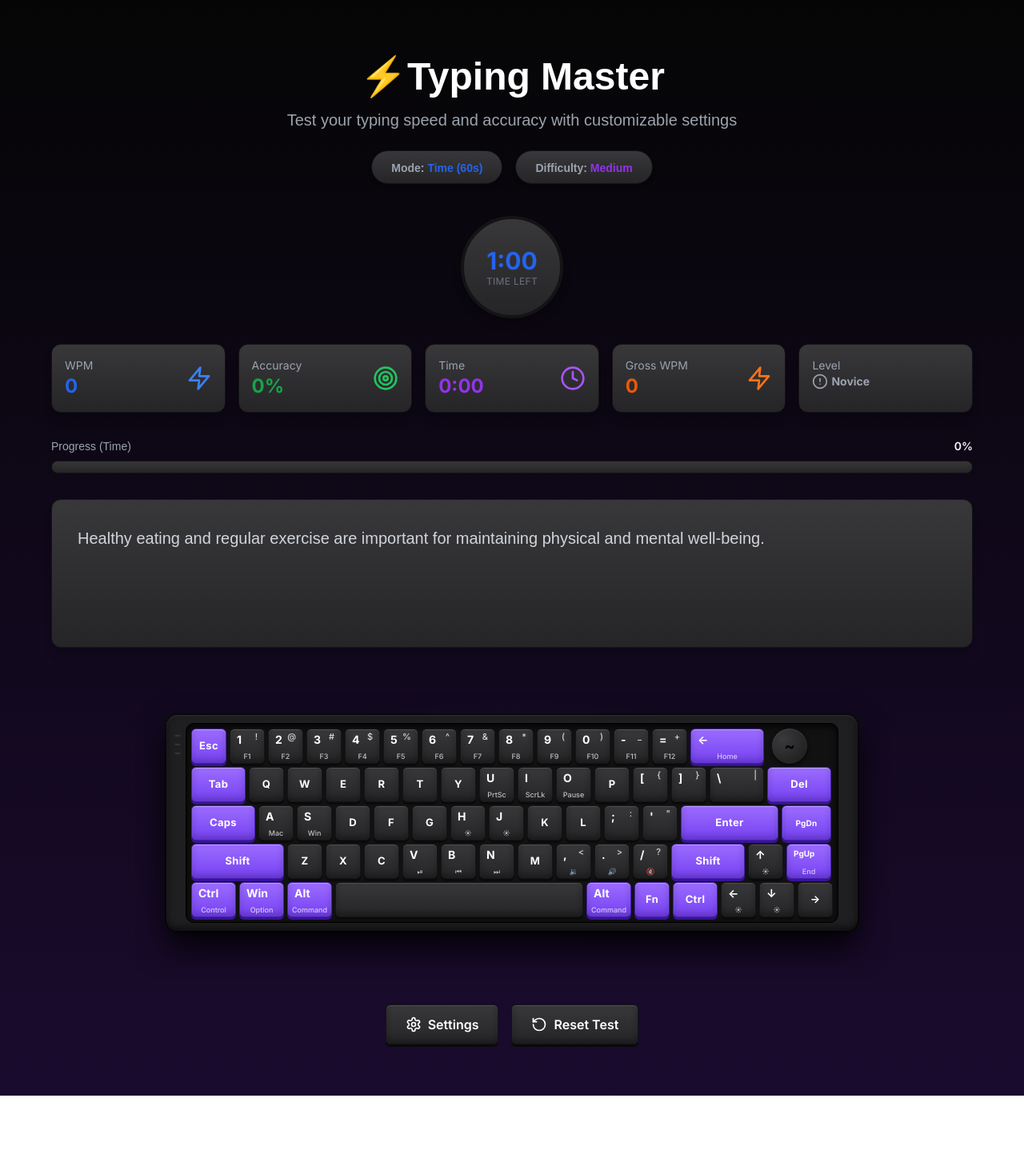
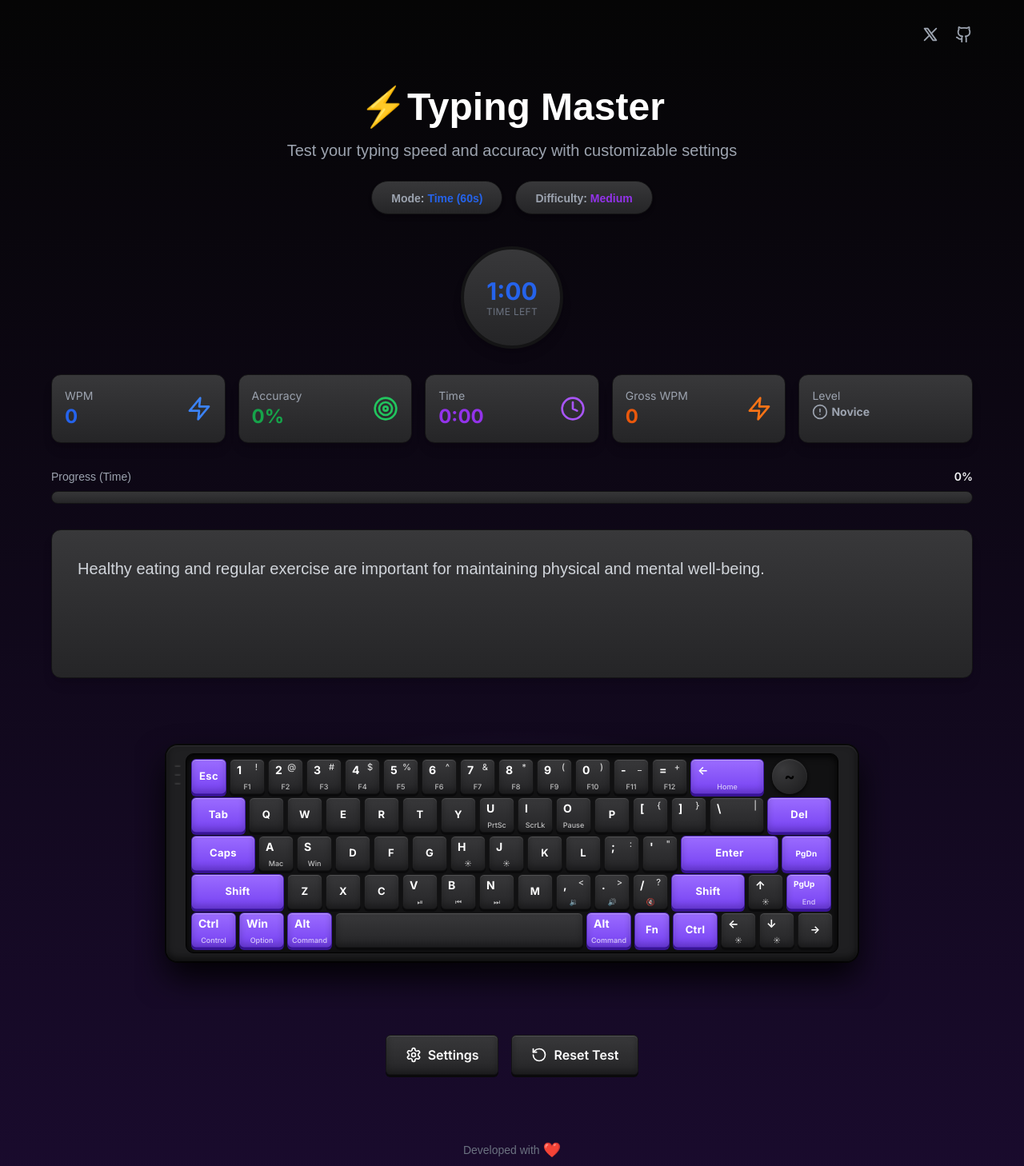
Before and after one commit to codewithdhruba01/TypeMaster, a React (Vite) app: page / in a window 1280 px wide. Shown: the top 1458 px of the page at 80% size. Before the commit the page ends 1370 px from the top, so only its background shows below. Built offline with nearby package versions, Linux system fonts and the light colour scheme; a web font is replaced by a local one.

Commit message:
feat: add social navigation links and footer, and downgrade eslint to version 8.57.1

```diff
--- a/package.json
+++ b/package.json
@@ -21,7 +21,7 @@
     "@types/react-dom": "^18.3.0",
     "@vitejs/plugin-react": "^4.3.1",
     "autoprefixer": "^10.4.18",
-    "eslint": "^10.8.0",
+    "eslint": "^8.57.1",
     "eslint-plugin-react-hooks": "^5.1.0-rc.0",
     "eslint-plugin-react-refresh": "^0.4.11",
     "globals": "^15.9.0",
--- a/src/components/TypingTest.tsx
+++ b/src/components/TypingTest.tsx
@@ -10,6 +10,7 @@ import {
   Play,
   Pause,
   Timer,
+  Github,
 } from 'lucide-react';
 import Keyboard from './Keyboard';
 
@@ -397,9 +398,25 @@ const TypingTest: React.FC = () => {
   const performance = getPerformanceLevel(stats.wpm);
 
   return (
-    <div className="min-h-screen bg-gradient-to-b from-[#050505] to-[#1a0b2e] py-8 px-4">
-      <div className="max-w-6xl mx-auto">
-        {/* Header */}
+    <div className="min-h-screen flex flex-col justify-between bg-gradient-to-b from-[#050505] to-[#1a0b2e] py-4 px-4">
+      <div>
+        {/* Navbar */}
+        <nav className="max-w-6xl mx-auto w-full flex justify-end items-center py-4 mb-4">
+          <div className="flex gap-5">
+            <a href="https://x.com/codewithdhruba" target="_blank" rel="noopener noreferrer" className="text-gray-400 hover:text-white transition-colors hover:scale-110 transform duration-200">
+              <svg xmlns="http://www.w3.org/2000/svg" width="22" height="22" viewBox="0 0 24 24" fill="none" stroke="currentColor" strokeWidth="2" strokeLinecap="round" strokeLinejoin="round">
+                <path d="M4 4l11.733 16h4.267l-11.733 -16z"></path>
+                <path d="M4 20l6.768 -6.768m2.46 -2.46l6.772 -6.772"></path>
+              </svg>
+            </a>
+            <a href="https://github.com/codewithdhruba01/TypeMaster" target="_blank" rel="noopener noreferrer" className="text-gray-400 hover:text-white transition-colors hover:scale-110 transform duration-200 flex items-center justify-center">
+              <Github className="w-[22px] h-[22px]" />
+            </a>
+          </div>
+        </nav>
+
+        <div className="max-w-6xl mx-auto">
+          {/* Header */}
         <div className="text-center mb-8 md:mb-10">
           <h1 className="text-5xl font-bold font-excon text-white mb-4 mt-10 animate-fade-in">
             ⚡Typing Master
@@ -812,6 +829,15 @@ const TypingTest: React.FC = () => {
           </div>
         )}
       </div>
+      </div>
+
+      {/* Footer */}
+      <footer className="w-full text-center mt-12 pb-4 text-gray-500 text-sm font-outfit">
+        <p className="flex items-center justify-center gap-1">
+          Developed with <span className="text-red-500 text-lg">❤️</span>
+        </p>
+        <p className="mt-1 opacity-75">© {new Date().getFullYear()} Typing Master. All rights reserved.</p>
+      </footer>
     </div>
   );
 };
```
Also changed, not shown: 1 other file (tests, documents, lock files or other folders).
